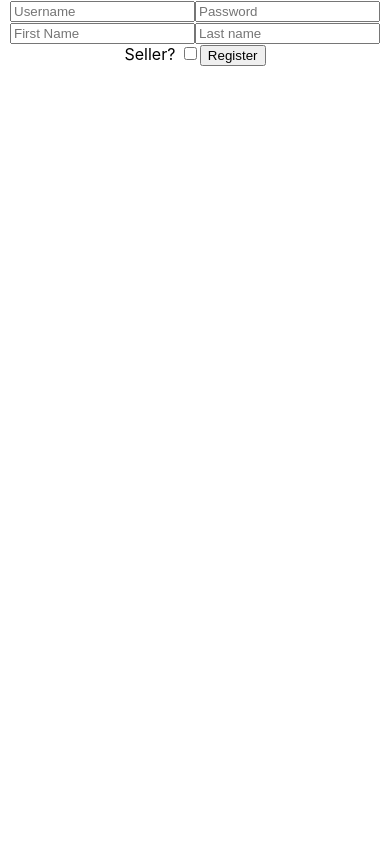
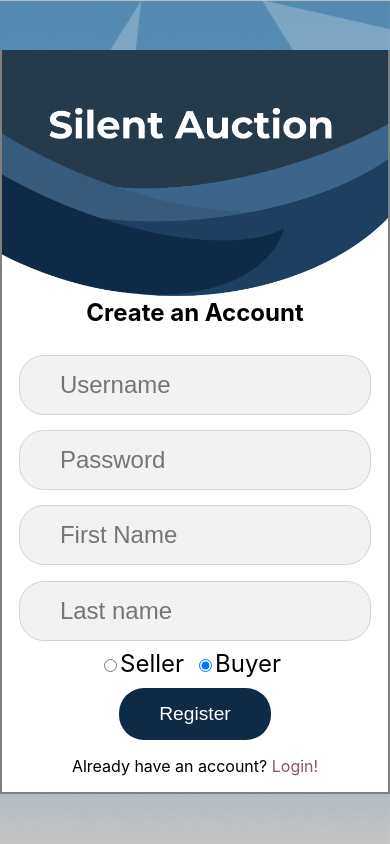
Before and after one commit to build-week-silent-auction-2/front-end, a React (Create React App) app in the folder silent-auction/: page /Signup in a window 390 px wide. Built offline with nearby package versions, Linux system fonts and the light colour scheme; sample sign-in values are in the browser's storage.

Commit message:
finished sign up styling, made login and signup responsive, added comments and example to AddAuction component

```diff
--- a/silent-auction/src/Components/AddAuction.js
+++ b/silent-auction/src/Components/AddAuction.js
@@ -1,9 +1,9 @@
 import React, { useState, useEffect } from 'react';
-import api from '../Utils/api';
-import Items from './AddAuctionCard';
+import { connect } from 'react-redux';
+import { addAuction } from '../Actions/auctionActions';
 
 // Labels needed for form
-    // 1. Name
+    // 1. name
     // 2. starting_price
     // 3. date_starting
     // 4. date_ending
@@ -11,21 +11,45 @@ import Items from './AddAuctionCard';
     // 6. image
 
 const AddAuction = (props) => {
-    const [item, setItem] = useState({ title: "", body: "" });
+    const [item, setItem] = useState({
+        name: '',
+        starting_price: '',
+        date_starting: '',
+        date_ending: '',
+        description: '',
+        image: ''
+    });
 
     const handleChanges = e => {
-        console.log(note);
         setItem({ ...item, [e.target.name]: e.target.value });
     };
 
     const submitForm = e => {
         e.preventDefault();
-        props.addNewNote(item);
-        setItem({ title: "", body: "" });
+
+        //makes a post request to the api and gives it our item object
+        props.addAuction(item)
+
+        setItem({
+            name: '',
+            starting_price: '',
+            date_starting: '',
+            date_ending: '',
+            description: '',
+            image: ''
+        });
     };
 
 
     return (
+
+        // input name needs to match the key in the item object, we get the names from the api's docs, they need to match or they will get rejected by api, for example:
+
+        // <label htmlFor="starting_price">Starting Price</label>
+        // <input type="number" name="starting_price" placeholder="Starting Price" value={item.starting_price} onChange={handleChanges} />
+
+
+
         <form onSubmit={submitForm}>
             <label> Add Item Form </label>
             <input
@@ -75,4 +99,8 @@ const AddAuction = (props) => {
     )
 }
 
-export default AddAuction;
+const mapDispatchToProps = {
+    addAuction
+}
+
+export default connect([], mapDispatchToProps)(AddAuction);
--- a/silent-auction/src/Components/AddAuctionCard.js
+++ /dev/null
@@ -1,19 +0,0 @@
-import React from "react";
-
-const Items = props => {
-  return (
-    <div>
-      {props.items.map(item => (
-        <div className="item" key={item.id}>
-          <h2>{item.title}</h2>
-          <p>{item.startingPrice}</p>
-          <p>{item.startingDate}</p>
-          <p>{item.endingDate}</p>
-          <p>{item.body}</p>
-        </div>
-      ))}
-    </div>
-  );
-};
-
-export default Items;
--- a/silent-auction/src/Components/Login.js
+++ b/silent-auction/src/Components/Login.js
@@ -18,7 +18,7 @@ const useStyles = makeStyles({
         borderBottom: '2px solid gray',
         justifyContent: 'space-between',
         alignItems: 'center',
-        minWidth: '350px',
+        minWidth: '250px',
         minHeight: '300px',
         // width: '30%',
         background: 'white',
@@ -34,12 +34,17 @@ const useStyles = makeStyles({
     },
     formInputs: {
         margin: '20px 0',
+        width: '70%',
         padding: '15px 40px',
         textAlign: 'center',
         borderRadius: '25px',
         fontSize: '1.5rem',
         border: '1px solid lightgray',
-        background: '#F2F2F2'
+        background: '#F2F2F2',
+        '&:focus': {
+            border: '1px solid blue'
+        }
+
     },
     button: {
         borderRadius: '25px',
@@ -51,6 +56,10 @@ const useStyles = makeStyles({
         '&:hover': {
             background: '#D5DFE5',
             color: '#253A4B',
+        },
+        '&:focus': {
+            background: '#D5DFE5',
+            color: '#253A4B',
         }
     },
     img: {
@@ -60,6 +69,9 @@ const useStyles = makeStyles({
         textDecoration: 'none',
         color: '#89566A',
         '&:hover': {
+            color: 'rgb(13, 42, 70)',
+        },
+        '&:focus': {
             color: 'rgb(13, 42, 70)',
         }
     }
--- a/silent-auction/src/Components/Signup.js
+++ b/silent-auction/src/Components/Signup.js
@@ -1,14 +1,84 @@
-import React, { useState } from 'react';
+import React, { useState,  } from 'react';
 import api from '../Utils/api';
 import { makeStyles } from '@material-ui/core/styles';
+import { Link } from 'react-router-dom';
 
 const useStyles = makeStyles({
-    wrapper: {
+    formWrapper: {
+        display: 'flex',
+        flexFlow: 'column wrap',
+        borderRight: '2px solid gray',
+        borderLeft: '2px solid gray',
+        borderBottom: '2px solid gray',
+        justifyContent: 'space-between',
+        alignItems: 'center',
+        minWidth: '250px',
+        minHeight: '250px',
+        background: 'white',
+        maxWidth: '600px',
+
+    },
+    form: {
         display: 'flex',
         flexFlow: 'column wrap',
         alignItems: 'center',
-        justifyContent: 'center',
+        textAlign: 'center',
+    },
+    img: {
+        width: '100%',
+    },
+    formInputs: {
+        margin: '2% 0',
+        width: '70%',
+        padding: '15px 40px',
+        // textAlign: 'center',
+        borderRadius: '25px',
+        fontSize: '1.5rem',
+        border: '1px solid lightgray',
+        background: '#F2F2F2',
+        '&:focus': {
+            border: '1px solid blue'
+        }
+    },
+    button: {
+        marginTop: '10px',
+        borderRadius: '25px',
+        background: 'rgb(13,42,70)',
+        color: 'white',
+        padding: '15px 40px',
+        border: 'none',
+        fontSize: '1.2rem',
+        '&:hover': {
+            background: '#D5DFE5',
+            color: '#253A4B',
+        },
+        '&:focus': {
+            background: '#D5DFE5',
+            color: '#253A4B',
+        }
+    },
+    radio: {
+        fontSize: '1.5rem',
+        marginRight: '10px',
+    },
+    link: {
+        textDecoration: 'none',
+        color: '#89566A',
+        '&:hover': {
+            color: 'rgb(13, 42, 70)',
+        },
+        '&:focus': {
+            color: 'rgb(13, 42, 70)',
+        }
+    },
+    header: {
+        position: 'relative',
+        marginTop: '-40px'
+    },
+    error: {
+        color: 'red',
     }
+
 })
 
 const Signup = (props) => {
@@ -21,6 +91,8 @@ const Signup = (props) => {
         last_name: '',
         is_seller: false
     });
+
+    const [spinner, setSpinner] = useState(false);
 
     const [error, setError] = useState();
 
@@ -38,31 +110,46 @@ const Signup = (props) => {
     }
     const handleSubmit = (e) => {
         e.preventDefault();
+        setSpinner(!spinner)
         api().post('/auth/register', user)
             .then(res => {
                 localStorage.setItem('token', res.data.token);
+                setSpinner(!spinner)
                 props.history.push('/')
-
             })
             .catch(err => {
-                setError('Could not create user')
+                setSpinner(false)
+                setError('Could not create account, please try again')
             })
     }
 
     return (
-        <div className={classes.wrapper}>
-            <div className={classes.form}>
-                <form onSubmit={handleSubmit}>
-                    <input type="text" placeholder="Username" name="username" value={user.username} onChange={handleChange} />
-                    <input type="password" placeholder="Password" name="password" value={user.password} onChange={handleChange} />
-                    <input type="text" placeholder="First Name" name="first_name" value={user.first_name} onChange={handleChange} />
-                    <input type="text" placeholder="Last name" name="last_name" value={user.last_name} onChange={handleChange} />
-                    <label htmlFor="seller">Seller? </label>
-                    <input type="checkbox" checked={user.is_seller} name="seller" value={user.is_seller} onChange={handleCheckbox} />
+        <div className="wrapper">
+            <div className={classes.formWrapper}>
+                <img src={require('../Assets/SIlent-auction.png')} alt="Silent auction" className={classes.img} />
+                <h2 className={classes.header}>Create an Account</h2>
+                {error && <span className={classes.error}>{error} </span>}
+                {spinner ? <div className="spinner" /> : (
+                    <form onSubmit={handleSubmit} className={classes.form}>
+                        <input className={classes.formInputs} type="text" placeholder="Username" name="username" value={user.username} onChange={handleChange} />
+                        <input className={classes.formInputs} type="password" placeholder="Password" name="password" value={user.password} onChange={handleChange} />
+                        <input className={classes.formInputs} type="text" placeholder="First Name" name="first_name" value={user.first_name} onChange={handleChange} />
+                        <input className={classes.formInputs} type="text" placeholder="Last name" name="last_name" value={user.last_name} onChange={handleChange} />
+                        <div>
+                            <label className={classes.radio} htmlFor="is_seller">
+                            <input type="radio" checked={user.is_seller ? true : false } name="is_seller" value="Seller" onChange={handleCheckbox} />
+                                Seller
+                            </label>
+                            <label className={classes.radio}  htmlFor="is_seller">
+                            <input type="radio" checked={!user.is_seller ? true : false} name="is_seller" value="Buyer" onChange={handleCheckbox} />
+                                Buyer
+                            </label>
+                        </div>
 
-                    <button type="submit">Register</button>
-                </form>
-                {error && <span className={classes.error}>{error} </span>}
+                        <button className={classes.button} type="submit">Register</button>
+                    </form>
+                )}
+                <p>Already have an account? <Link className={classes.link} to="/Login">Login!</Link></p>
             </div>
         </div>
     )
```
Also changed, not shown: 1 other file (tests, documents, lock files or other folders).
